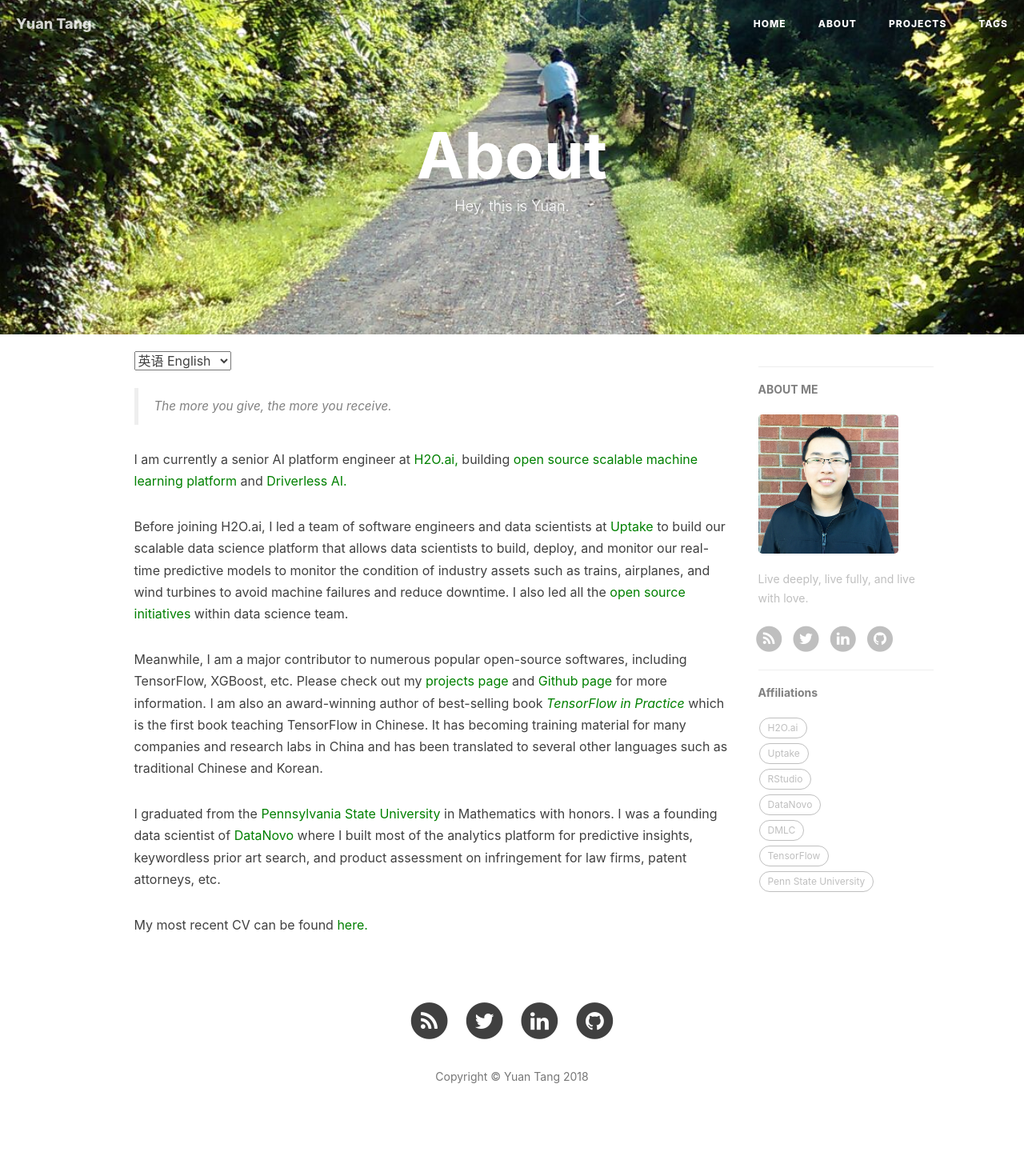
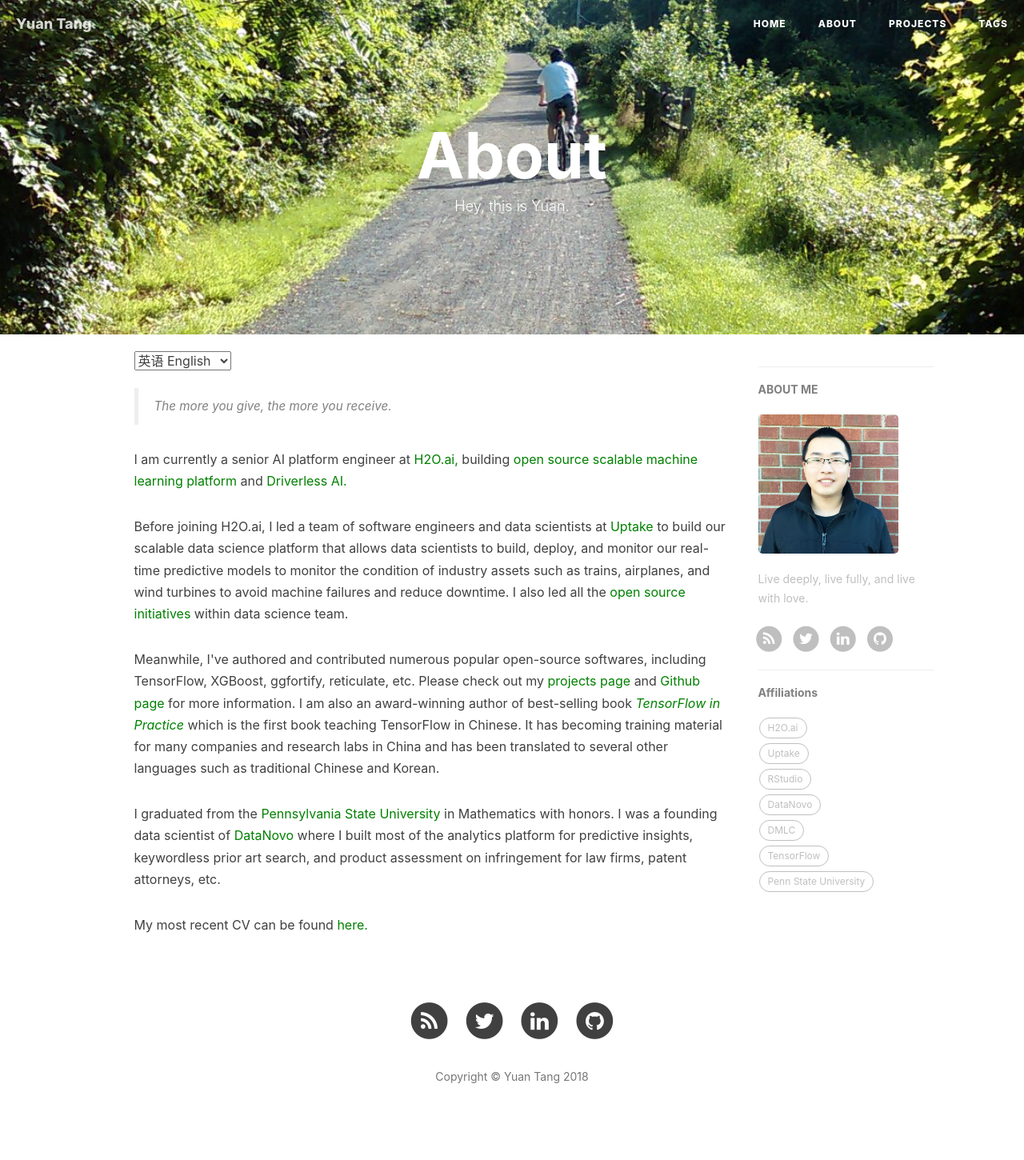
Before and after one commit to terrytangyuan/terrytangyuan.github.com, a Jekyll site: the page built from about.html, in a window 1280 px wide. Shown: the whole page at 80% size. Built offline with Jekyll 4.4.1, drawn with Linux system fonts in a browser that asks for light colours; nearby versions of some CDN libraries; comment, search, counter and statistics services are not loaded.

Commit message:
Add softwares

```diff
--- a/about.html
+++ b/about.html
@@ -48,8 +48,8 @@ header-img: "img/about-bg.jpg"
       within data science team.
     </p>
 
-    <p>Meanwhile, I am a major contributor to numerous popular open-source
-      softwares, including TensorFlow, XGBoost, etc. Please check out my
+    <p>Meanwhile, I've authored and contributed numerous popular open-source
+      softwares, including TensorFlow, XGBoost, ggfortify, reticulate, etc. Please check out my
       <a href="http://terrytangyuan.github.io/projects/" style="color:green";>
         projects page
       </a> and
```
